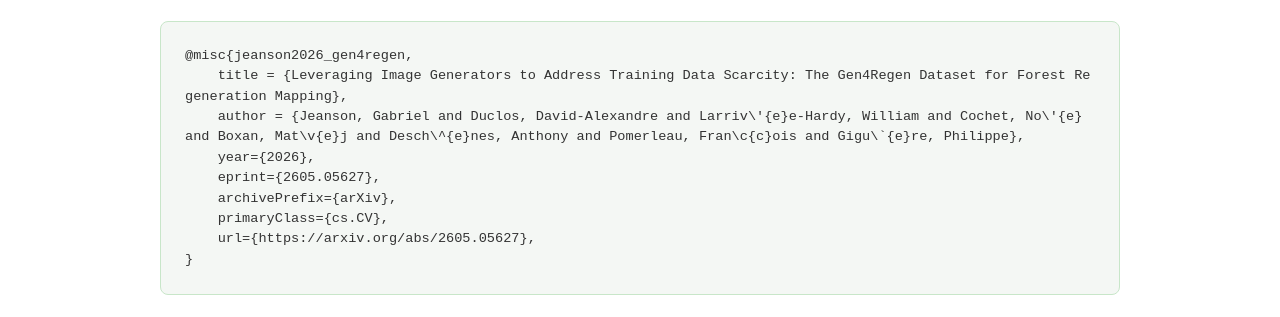
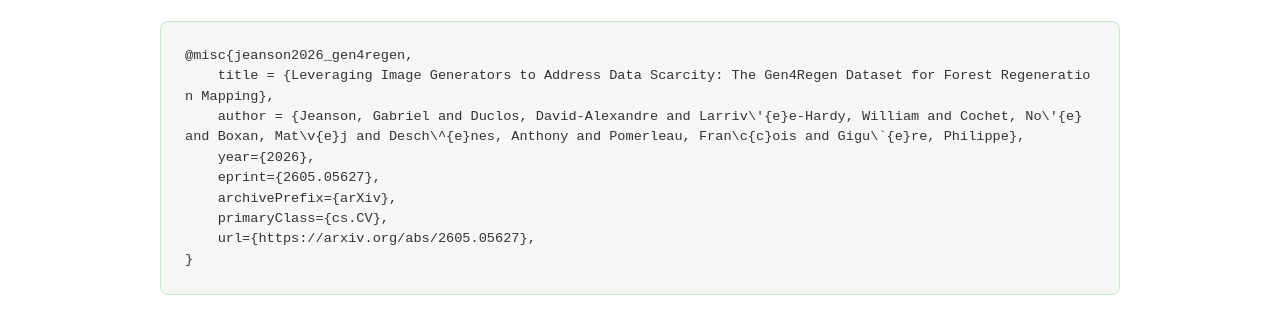
Before and after one commit to norlab-ulaval/gen4regen, a plain HTML site: page index.html in a window 1280 px wide. Shown: the part 2214-2531 px from the top of the page. Drawn offline with nearby package versions, Linux system fonts and the light colour scheme.

Commit message:
Update title in BibTeX entry

```diff
--- a/index.html
+++ b/index.html
@@ -255,7 +255,7 @@
             <div class="container is-max-desktop">
                 <h2 class="section-title">BibTeX</h2>
                 <pre><code>@misc{jeanson2026_gen4regen,
-    title = {Leveraging Image Generators to Address Training Data Scarcity: The Gen4Regen Dataset for Forest Regeneration Mapping},
+    title = {Leveraging Image Generators to Address Data Scarcity: The Gen4Regen Dataset for Forest Regeneration Mapping},
     author = {Jeanson, Gabriel and Duclos, David-Alexandre and Larriv\'{e}e-Hardy, William and Cochet, No\'{e} and Boxan, Mat\v{e}j and Desch\^{e}nes, Anthony and Pomerleau, Fran\c{c}ois and Gigu\`{e}re, Philippe},
     year={2026},
     eprint={2605.05627},
```
